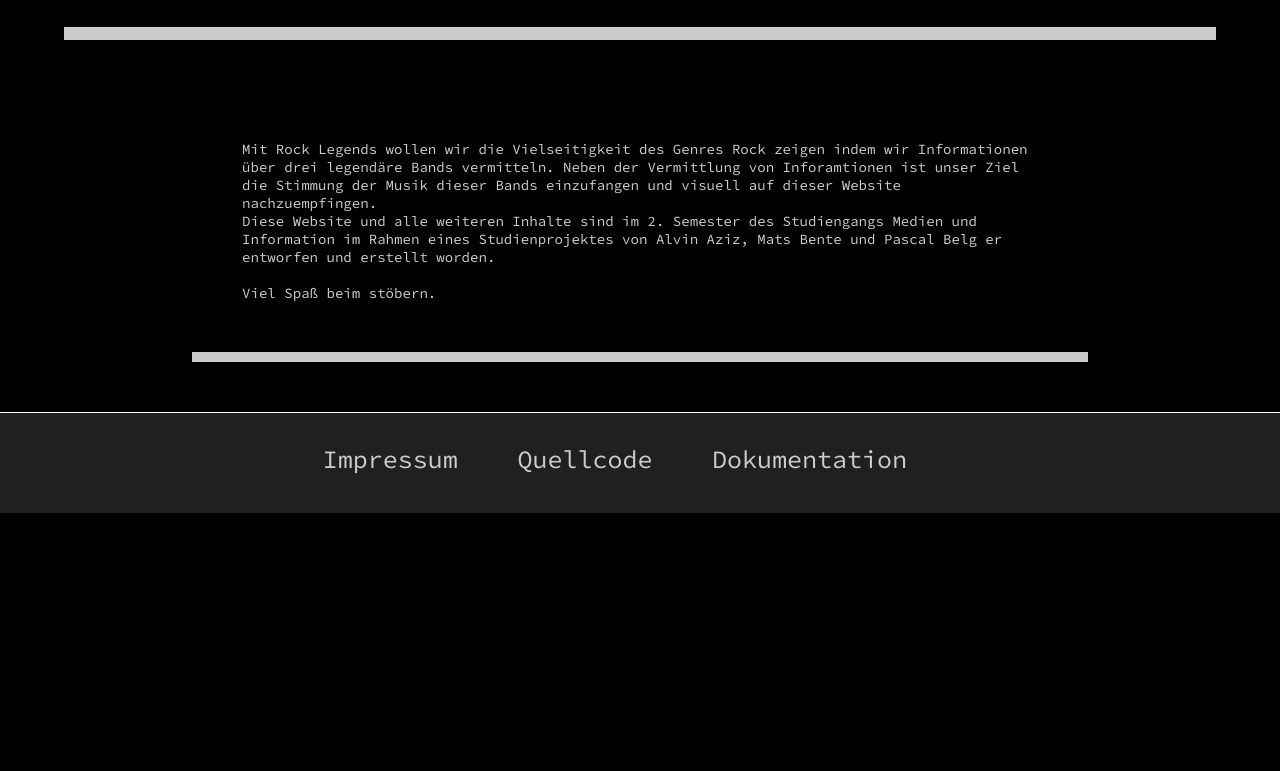
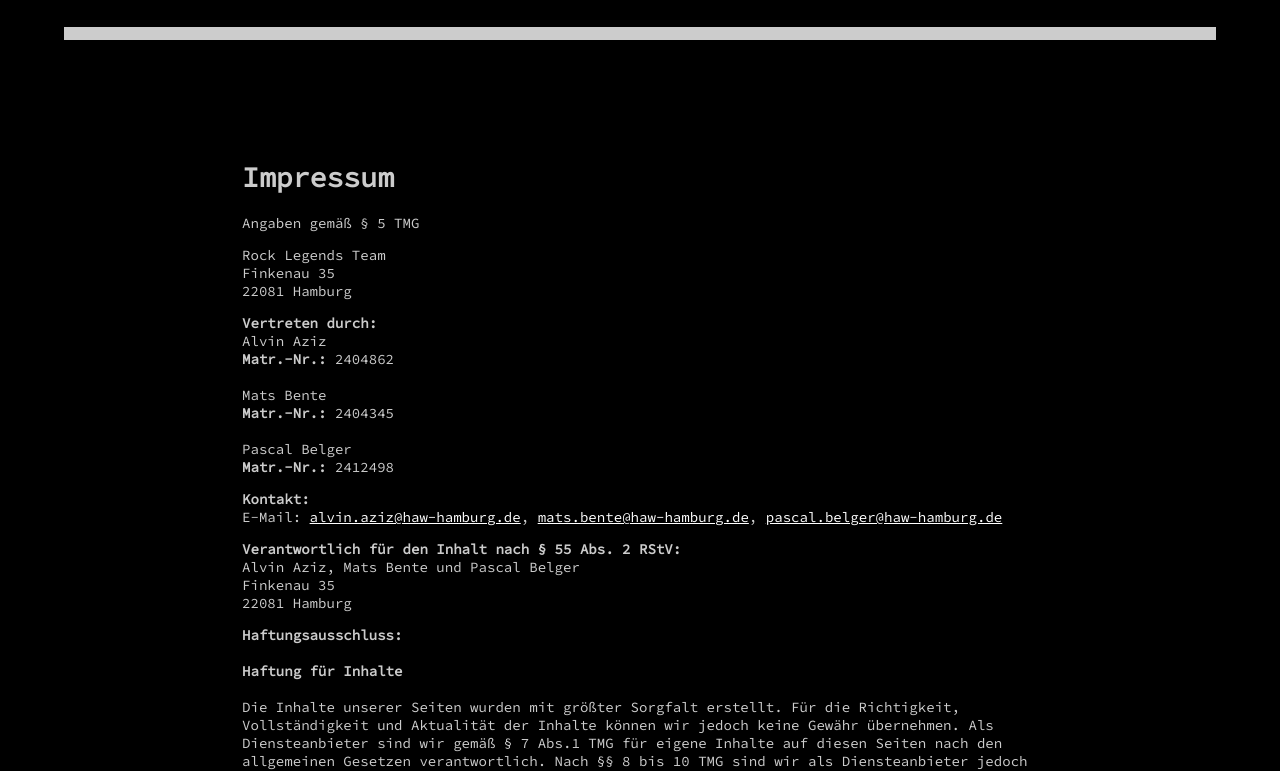
Before and after one commit to pasbelg/screendesignWebsite, a plain HTML site: page impressum.html in a window 1280 px wide. Shown: the part 184-955 px from the top of the page. Before the commit the page ends 821 px from the top, so only its background shows below. Drawn offline with Linux system fonts and the light colour scheme.

Commit message:
Impressumsangaben hinzugefügt

```diff
--- a/impressum.html
+++ b/impressum.html
@@ -30,16 +30,31 @@
     <main>
             <div id="content-wrap">
                     <div class="section">
-                        Mit Rock Legends wollen wir die Vielseitigkeit des Genres Rock zeigen indem wir Informationen über drei legendäre Bands vermitteln. Neben der Vermittlung von Inforamtionen ist unser Ziel die Stimmung der Musik dieser Bands einzufangen und visuell auf dieser Website nachzuempfingen.
-                        <br>Diese Website und alle weiteren Inhalte sind im 2. Semester des Studiengangs Medien und Information im Rahmen eines Studienprojektes von Alvin Aziz, Mats Bente und Pascal Belg er entworfen und erstellt worden.
-                        <br><br> Viel Spaß beim stöbern.
+                        <div class='impressum'><h1>Impressum</h1><p>Angaben gemäß § 5 TMG</p><p>Rock Legends Team   <br>
+                            Finkenau 35<br>
+                            22081 Hamburg <br>
+                            </p><p> <strong>Vertreten durch: </strong><br>
+                            Alvin Aziz<br> <b>Matr.-Nr.:</b> 2404862<br><br>
+                            Mats Bente<br> <b>Matr.-Nr.:</b> 2404345<br><br>
+                            Pascal Belger<br> <b>Matr.-Nr.:</b> 2412498<br>
+                            </p><p><strong>Kontakt:</strong> <br>
+                            E-Mail: <a style="color:white;" href='mailto:alvin.aziz@haw-hamburg.de'>alvin.aziz@haw-hamburg.de</a>, <a style="color:white;" href='mailto:mats.bente@haw-hamburg.de'>mats.bente@haw-hamburg.de</a>, <a style="color:white;" href='mailto:pascal.belger@haw-hamburg.de'>pascal.belger@haw-hamburg.de</a></br>
+                            </p><p><strong>Verantwortlich für den Inhalt nach § 55 Abs. 2 RStV:</strong><br>
+                            Alvin Aziz, Mats Bente und Pascal Belger <br>
+                            Finkenau 35<br>
+                            22081 Hamburg <br></p> <p><strong>Haftungsausschluss: </strong><br><br><strong>Haftung für Inhalte</strong><br><br>
+                            Die Inhalte unserer Seiten wurden mit größter Sorgfalt erstellt. Für die Richtigkeit, Vollständigkeit und Aktualität der Inhalte können wir jedoch keine Gewähr übernehmen. Als Diensteanbieter sind wir gemäß § 7 Abs.1 TMG für eigene Inhalte auf diesen Seiten nach den allgemeinen Gesetzen verantwortlich. Nach §§ 8 bis 10 TMG sind wir als Diensteanbieter jedoch nicht verpflichtet, übermittelte oder gespeicherte fremde Informationen zu überwachen oder nach Umständen zu forschen, die auf eine rechtswidrige Tätigkeit hinweisen. Verpflichtungen zur Entfernung oder Sperrung der Nutzung von Informationen nach den allgemeinen Gesetzen bleiben hiervon unberührt. Eine diesbezügliche Haftung ist jedoch erst ab dem Zeitpunkt der Kenntnis einer konkreten Rechtsverletzung möglich. Bei Bekanntwerden von entsprechenden Rechtsverletzungen werden wir diese Inhalte umgehend entfernen.<br><br><strong>Haftung für Links</strong><br><br>
+                            Unser Angebot enthält Links zu externen Webseiten Dritter, auf deren Inhalte wir keinen Einfluss haben. Deshalb können wir für diese fremden Inhalte auch keine Gewähr übernehmen. Für die Inhalte der verlinkten Seiten ist stets der jeweilige Anbieter oder Betreiber der Seiten verantwortlich. Die verlinkten Seiten wurden zum Zeitpunkt der Verlinkung auf mögliche Rechtsverstöße überprüft. Rechtswidrige Inhalte waren zum Zeitpunkt der Verlinkung nicht erkennbar. Eine permanente inhaltliche Kontrolle der verlinkten Seiten ist jedoch ohne konkrete Anhaltspunkte einer Rechtsverletzung nicht zumutbar. Bei Bekanntwerden von Rechtsverletzungen werden wir derartige Links umgehend entfernen.<br><br><strong>Urheberrecht</strong><br><br>
+                            Die durch die Seitenbetreiber erstellten Inhalte und Werke auf diesen Seiten unterliegen dem deutschen Urheberrecht. Die Vervielfältigung, Bearbeitung, Verbreitung und jede Art der Verwertung außerhalb der Grenzen des Urheberrechtes bedürfen der schriftlichen Zustimmung des jeweiligen Autors bzw. Erstellers. Downloads und Kopien dieser Seite sind nur für den privaten, nicht kommerziellen Gebrauch gestattet. Soweit die Inhalte auf dieser Seite nicht vom Betreiber erstellt wurden, werden die Urheberrechte Dritter beachtet. Insbesondere werden Inhalte Dritter als solche gekennzeichnet. Sollten Sie trotzdem auf eine Urheberrechtsverletzung aufmerksam werden, bitten wir um einen entsprechenden Hinweis. Bei Bekanntwerden von Rechtsverletzungen werden wir derartige Inhalte umgehend entfernen.</p><br>
+                             </div>
+
                     </div>
                 </div>
     </main>
 
     <footer id="footer">
         <div id="footer-content">
-            <a class="after footerlink href=" impressum.html ">Impressum</a>
+            <a class="after footerlink" href=" impressum.html ">Impressum</a>
           <a class="after footerlink " href="github ">Quellcode</a>
           <a class="after footerlink " href="doku.html ">Dokumentation</a>
         </div>
```
